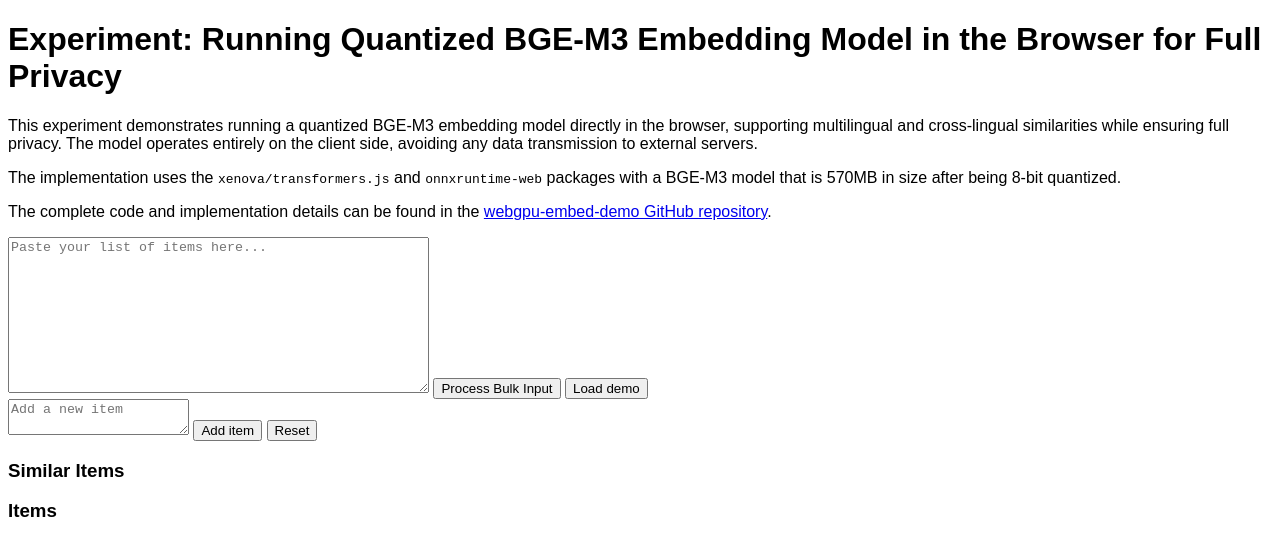
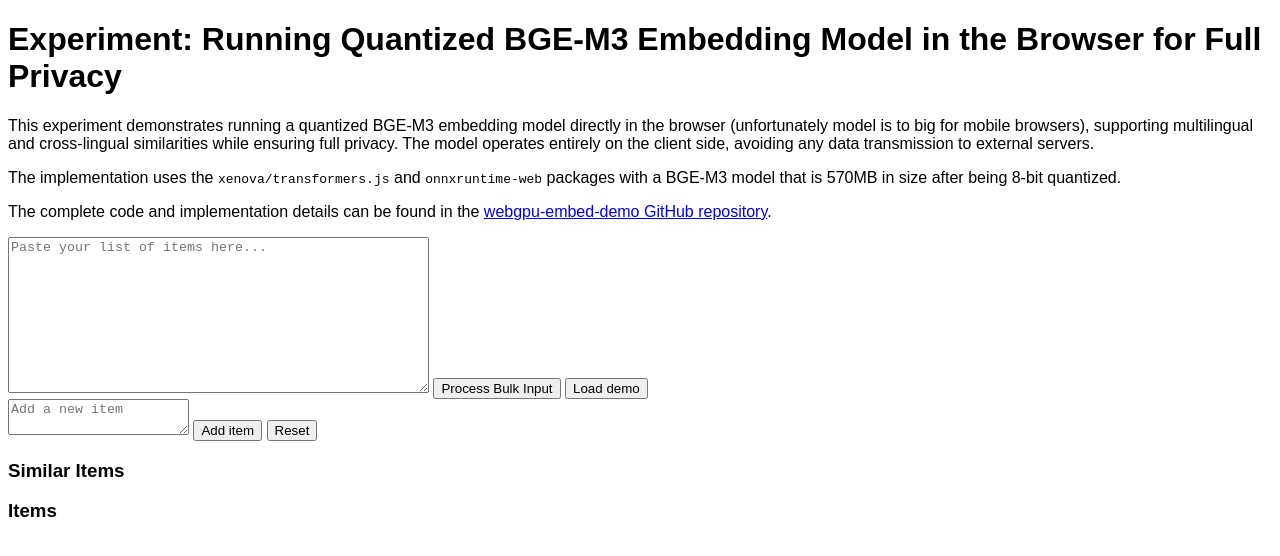
Before and after one commit to ciekawy/webgpu-embed-demo, a website built with Vite: page index.html in a window 1280 px wide. Built offline with nearby package versions, Linux system fonts and the light colour scheme; what @xenova/transformers would draw is missing.

Commit message:
more info added

```diff
--- a/index.html
+++ b/index.html
@@ -26,9 +26,9 @@
 <div id="app">
     <h1>Experiment: Running Quantized BGE-M3 Embedding Model in the Browser for Full Privacy</h1>
     <p>
-        This experiment demonstrates running a quantized BGE-M3 embedding model directly in the browser, supporting
-        multilingual and cross-lingual similarities while ensuring full privacy. The model operates entirely on the
-        client side, avoiding any data transmission to external servers.
+        This experiment demonstrates running a quantized BGE-M3 embedding model directly in the browser (unfortunately
+        model is to big for mobile browsers), supporting multilingual and cross-lingual similarities while ensuring full
+        privacy. The model operates entirely on the client side, avoiding any data transmission to external servers.
     </p>
     <p>
         The implementation uses the <code>xenova/transformers.js</code> and <code>onnxruntime-web</code> packages with a
```
Also changed, not shown: README.md.
